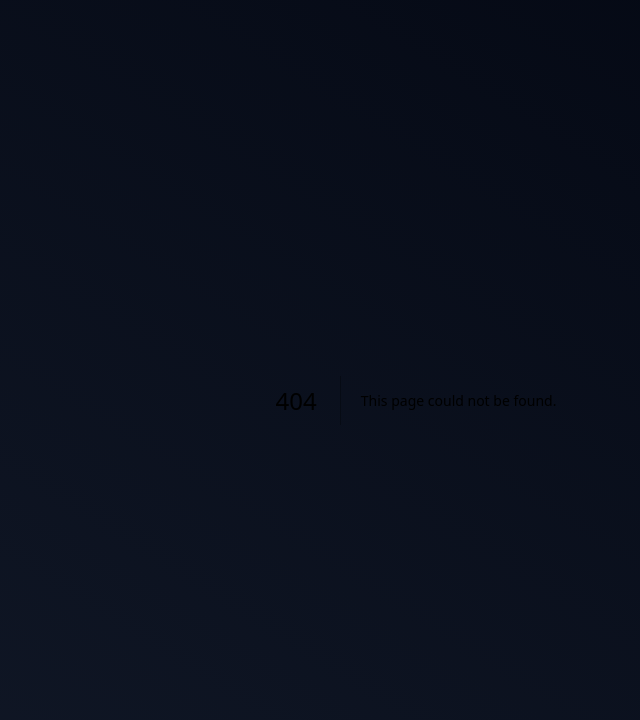
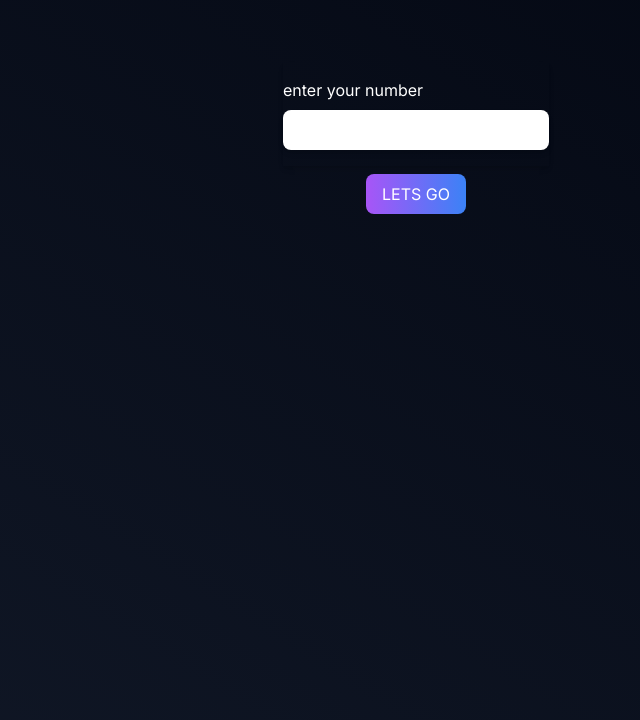
Before and after one commit to ricard027/Futureme, a Next.js app: page /fibonaci in a window 1280 px wide. Before the commit this address had no page. Shown: the top 720 px of the page, without its empty margins (224-864 px from the left). Built offline with nearby package versions, Linux system fonts and the light colour scheme.

Commit message:
feat: initial page fibonacci added

```diff
--- /dev/null
+++ b/src/app/fibonaci/page.tsx
@@ -0,0 +1,75 @@
+"use client";
+import { FunctionComponent, useState, ChangeEvent } from "react";
+import fibonacciWithEmojis from "../utils";
+
+import { TrashIcon } from "@heroicons/react/24/outline";
+interface FibonacciPageProps {}
+const FibonacciPage: FunctionComponent<FibonacciPageProps> = () => {
+  const [error, setError] = useState(false);
+
+  const [inputValue, setInputValue] = useState<string>("");
+  const [result, setResult] = useState<string>("");
+  const [results, setResults] = useState<string[]>([inputValue]);
+
+  const handleInputChange = (event: ChangeEvent<HTMLInputElement>) => {
+    const { value } = event.target;
+    if (typeof value !== Number) {
+      setError(true);
+    }
+    setInputValue(value);
+  };
+
+  const handleButtonClick = () => {
+    const number = parseInt(inputValue, 10);
+    if (!isNaN(number)) {
+      const sequence = fibonacciWithEmojis(number);
+      setResult(sequence);
+      setResults((prevResults) => [...prevResults, sequence]);
+      console.log(inputValue);
+    }
+  };
+
+  const handleRemove = (i: number) => {
+    const resUpdated = [...results];
+    resUpdated.splice(i, 1);
+    setResults(resUpdated);
+  };
+
+  return (
+    <div className="flex flex-col justify-center items-center container m-auto h-[100vh]">
+      <div className="flex flex-col shadow-md py-4">
+        <label className="text-white text-md mb-2">enter your number</label>
+        <input
+          value={inputValue}
+          onChange={handleInputChange}
+          className="shadow-md rounded-lg py-2 px-4"
+        />
+      </div>
+      <button
+        onClick={handleButtonClick}
+        className="bg-gradient-to-r from-purple-500 to-blue-500 text-white py-2 px-4 rounded-lg mt-2 hover:scale-105 mb-2"
+      >
+        LETS GO
+      </button>
+      <div className="flex flex-col gap-2 h-[500px] overflow-y-auto p-1 mt-4">
+        {results
+          .filter((result) => result.length > 0)
+          .map((result, i) => (
+            <p
+              key={i}
+              className="text-[#121212] py-2 px-4 w-[260px] rounded-lg bg-white flex justify-between"
+            >
+              {result}
+              <TrashIcon
+                width={20}
+                className="cursor-pointer hover:text-red-600"
+                onClick={() => handleRemove(i)}
+              />
+            </p>
+          ))}
+      </div>
+    </div>
+  );
+};
+
+export default FibonacciPage;
```
